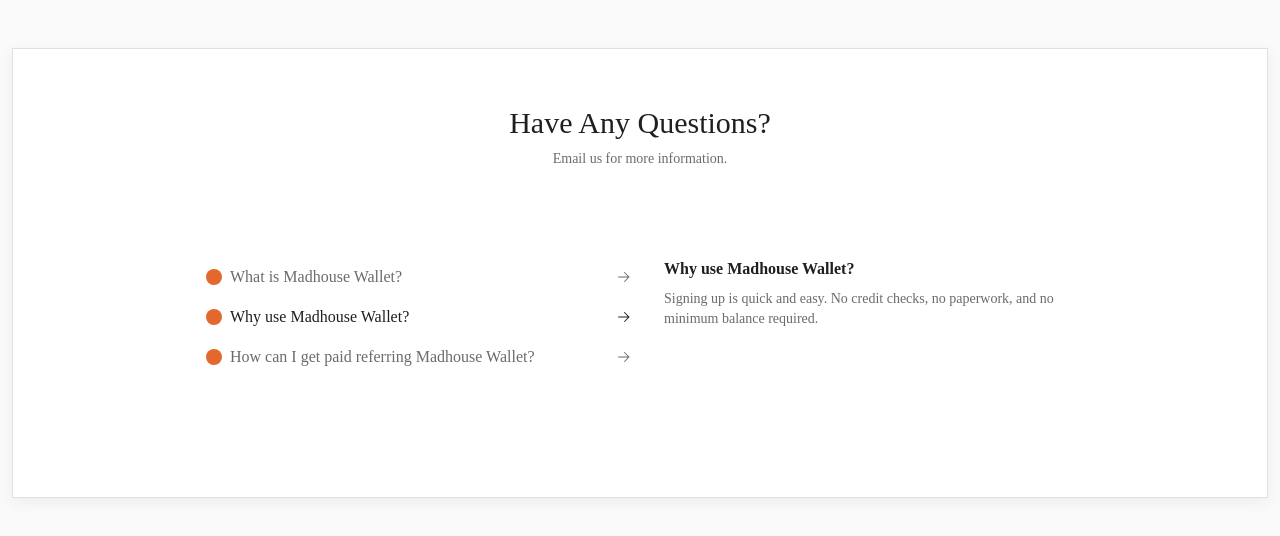
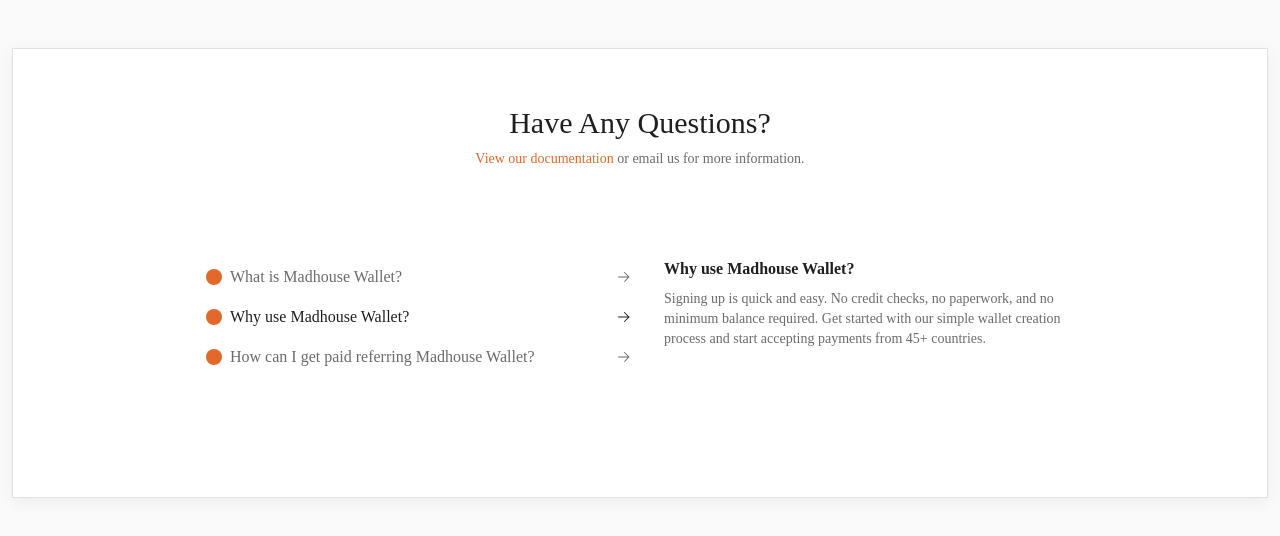
Before and after one commit to Madhouse-Wallet/Splash-page, a Next.js app: page /landing-page/SolutionSec in a window 1280 px wide. Shown: the top 536 px of the page. Built offline with nearby package versions, Linux system fonts and the light colour scheme; a web font is replaced by a local one.

Commit message:
add better seo

```diff
--- a/src/pages/_document.tsx
+++ b/src/pages/_document.tsx
@@ -875,19 +875,33 @@
           }}
         />
 
-        {/* Breadcrumb Structured Data */}
+        {/* Breadcrumb Structured Data - Enhanced for Deep Linking */}
         <script
           type="application/ld+json"
           dangerouslySetInnerHTML={{
             __html: JSON.stringify({
               "@context": "https://schema.org",
               "@type": "BreadcrumbList",
-              "itemListElement": [{
-                "@type": "ListItem",
-                "position": 1,
-                "name": "Home",
-                "item": "https://madhousewallet.com/"
-              }]
+              "itemListElement": [
+                {
+                  "@type": "ListItem",
+                  "position": 1,
+                  "name": "Home",
+                  "item": "https://madhousewallet.com/"
+                },
+                {
+                  "@type": "ListItem",
+                  "position": 2,
+                  "name": "Features",
+                  "item": "https://madhousewallet.com/#features"
+                },
+                {
+                  "@type": "ListItem",
+                  "position": 3,
+                  "name": "FAQ",
+                  "item": "https://madhousewallet.com/#faq"
+                }
+              ]
             })
           }}
         />
--- a/src/pages/landing-page/FeatureSec.tsx
+++ b/src/pages/landing-page/FeatureSec.tsx
@@ -39,7 +39,7 @@
   ];
   return (
     <>
-      <FeatureSec className=" relative py-14 z-10 ">
+      <FeatureSec id="features" className=" relative py-14 z-10 ">
         {/* <span className="absolute top-0 z-[-9]" style={{ left: "30%" }}>
           {mw}
         </span> */}
--- a/src/pages/landing-page/Herosec.tsx
+++ b/src/pages/landing-page/Herosec.tsx
@@ -11,7 +11,7 @@
 const Herosec: React.FC = () => {
   return (
     <>
-      <Herosection className="heroSec relative pt-24 z-10">
+      <Herosection id="hero" className="heroSec relative pt-24 z-10">
         <div className="container py-10">
           {/* <div className="grid gap-3 grid-cols-12">
             <div className="md:col-span-6 col-span-12">
@@ -41,7 +41,7 @@
                 </h1>
                 <p className="text-lg mt-4 mb-6" style={{ maxWidth: "600px", color: "var(--textSecondary)" }}>
                   Accept international payments and receive remittances instantly.
-                  Cash out to mobile money or bank accounts in 45+ countries with low fees.
+                  Cash out to <Link href="#features" className="hover:underline" style={{color: "var(--primaryColor)"}}>mobile money or bank accounts</Link> in 45+ countries with low fees.
                   Perfect for small businesses, freelancers, and entrepreneurs.
                 </p>
                 <div className="btnWrpper mt-3 flex items-center gap-2 flex-wrap">
--- a/src/pages/landing-page/SolutionSec.tsx
+++ b/src/pages/landing-page/SolutionSec.tsx
@@ -4,23 +4,24 @@
 import bg from "@/Assets/Images/bg2.png";
 import img from "@/Assets/Images/solution.png";
 import { AccordionItem } from "@/components/common/index";
+import Link from "next/link";
 
 const SolutionSec: React.FC = () => {
   const data = [
     {
       title: "What is Madhouse Wallet?",
       descp:
-        "Madhouse Wallet is a financial solution to enable people to accept international payments with privacy and peace of mind.",
+        "Madhouse Wallet is a financial solution to enable people to accept international payments with privacy and peace of mind. Learn more about our secure payment features and passkey authentication.",
     },
     {
       title: "Why use Madhouse Wallet?",
       descp:
-        "Signing up is quick and easy. No credit checks, no paperwork, and no minimum balance required.",
+        "Signing up is quick and easy. No credit checks, no paperwork, and no minimum balance required. Get started with our simple wallet creation process and start accepting payments from 45+ countries.",
     },
     {
       title: "How can I get paid referring Madhouse Wallet?",
       descp:
-        "Contact us to get started. Find merchants in your local area or online. Earn passive income on each transaction for life.",
+        "Contact us to get started. Find merchants in your local area or online. Earn passive income on each transaction for life. Join our partner program today.",
     },
   ];
   const [tab, setTab] = useState(1);
@@ -38,7 +39,7 @@
   // console.log(activeTab, "activeTab");
   return (
     <>
-      <SolutionSection className=" relative pt-5 z-[9999] ">
+      <SolutionSection id="faq" className=" relative pt-5 z-[9999] ">
         <div className="container-fluid">
           <div className=" relative z-[99] p-3 px-lg-4 py-5">
             <div className="container">
@@ -55,7 +56,9 @@
                       Have Any Questions?
                     </h2>
                     <p className="m-0 text-sm" style={{ color: "var(--textSecondary)" }}>
-                      Email us for more information.
+                      <Link href="https://madhouse-wallet.gitbook.io/docs" target="_blank" className="hover:underline" style={{color: "var(--primaryColor)"}}>
+                        View our documentation
+                      </Link> or email us for more information.
                     </p>
                   </div>
                 </div>
```
Also changed, not shown: .claude/settings.local.json, 1 other file (tests, documents, lock files or other folders).
